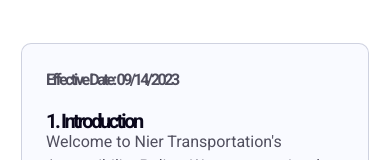
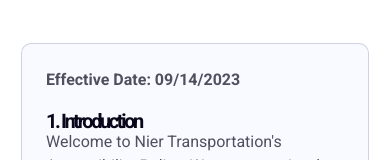
Before and after one commit to ChristianWare/Nier-Transport-Redesign, a Next.js app: page /accessibility in a window 390 px wide. Shown: the part 454-614 px from the top of the page. Built offline with nearby package versions, Linux system fonts and the light colour scheme.

Commit message:
letter spacing fix

```diff
--- a/src/app/globals.css
+++ b/src/app/globals.css
@@ -161,12 +161,7 @@ input:focus {
 /* Only use in production */
 @media screen and (max-width: 480px) {
   h1,
-  h2,
-  h3,
-  h4,
-  h5,
-  h6,
-  strong {
+  h2 {
     letter-spacing: -0.3rem;
   }
 }
```
